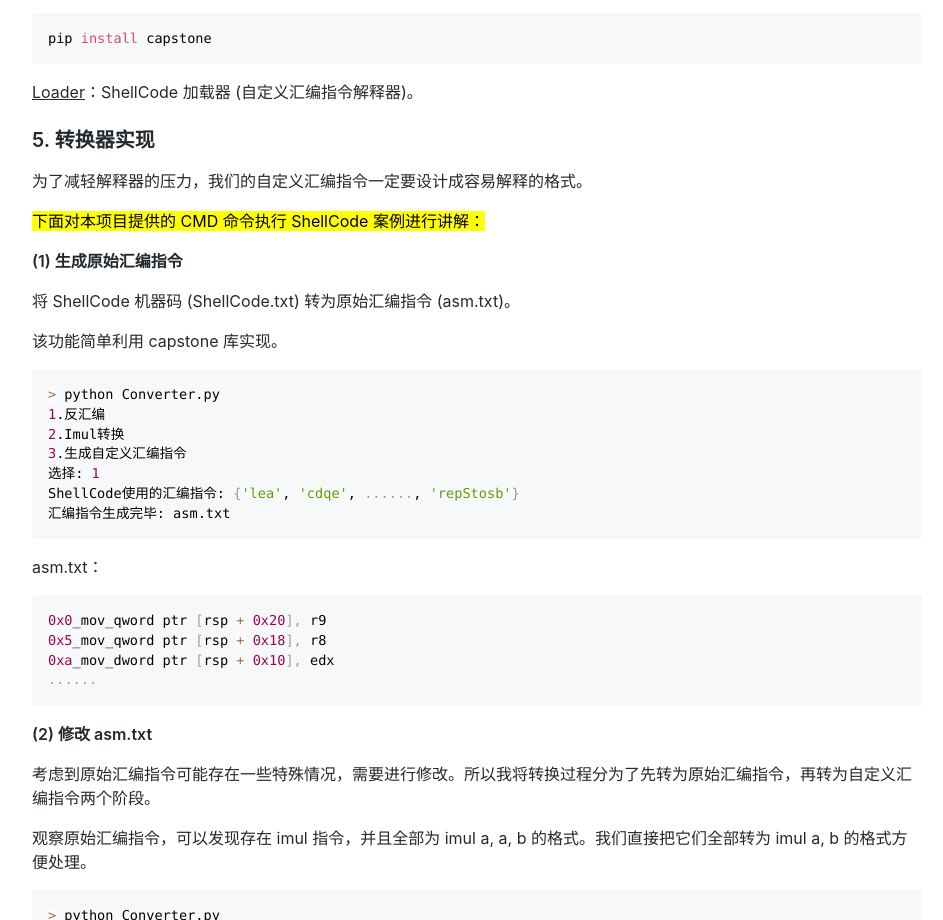
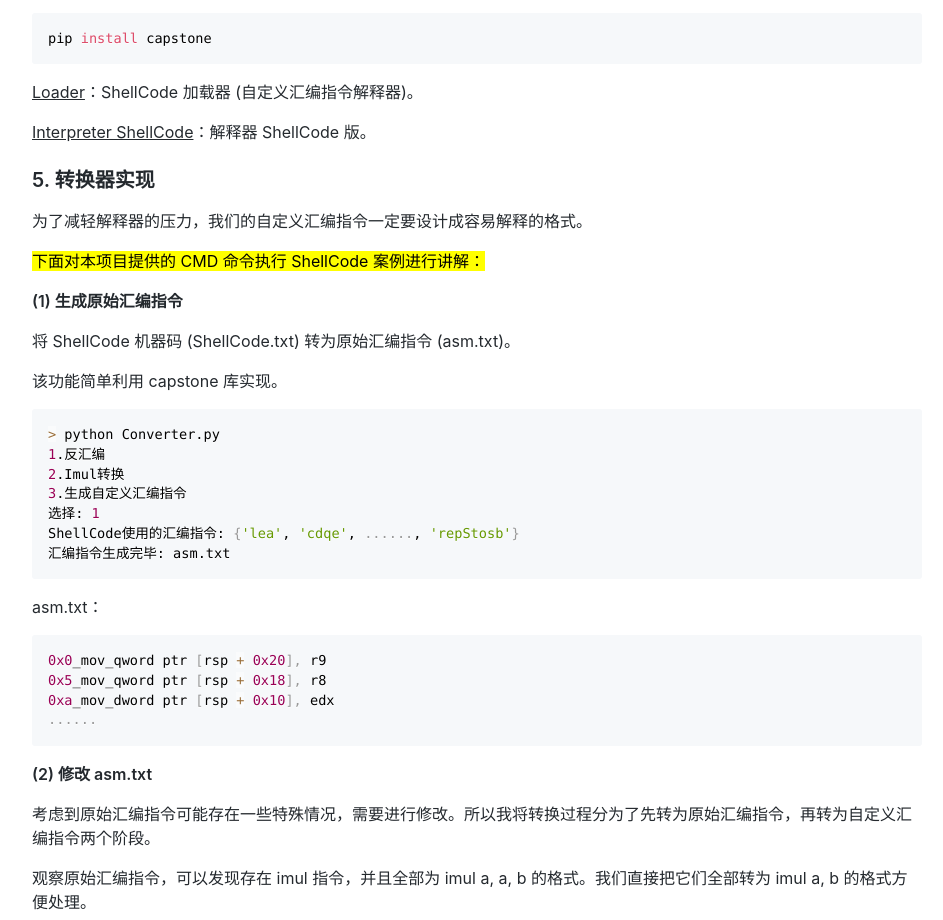
Before and after one commit to HackerCalico/HackerCalico.github.io, a plain HTML site: page No_X_Memory_ShellCode_Loader.html in a window 1280 px wide. Shown: the part 1409-2329 px from the top of the page, without its empty margins (163-1106 px from the left). Drawn offline with Linux system fonts and the light colour scheme.

Commit message:
Update No_X_Memory_ShellCode_Loader.html

```diff
--- a/No_X_Memory_ShellCode_Loader.html
+++ b/No_X_Memory_ShellCode_Loader.html
@@ -1275,6 +1275,7 @@ pre[class*="language-"] {
 <p><u>Converter</u>：自定义汇编指令转换器。</p>
 <pre><code class="fenced-code-block language-bash">pip <span class="token function">install</span> capstone</code></pre>
 <p><u>Loader</u>：ShellCode 加载器 (自定义汇编指令解释器)。</p>
+<p><u>Interpreter ShellCode</u>：解释器 ShellCode 版。</p>
 <h3 class="atx" id="5-转换器实现">5. 转换器实现</h3>
 <p>为了减轻解释器的压力，我们的自定义汇编指令一定要设计成容易解释的格式。</p>
 <p><mark>下面对本项目提供的 CMD 命令执行 ShellCode 案例进行讲解：</mark></p>
```
